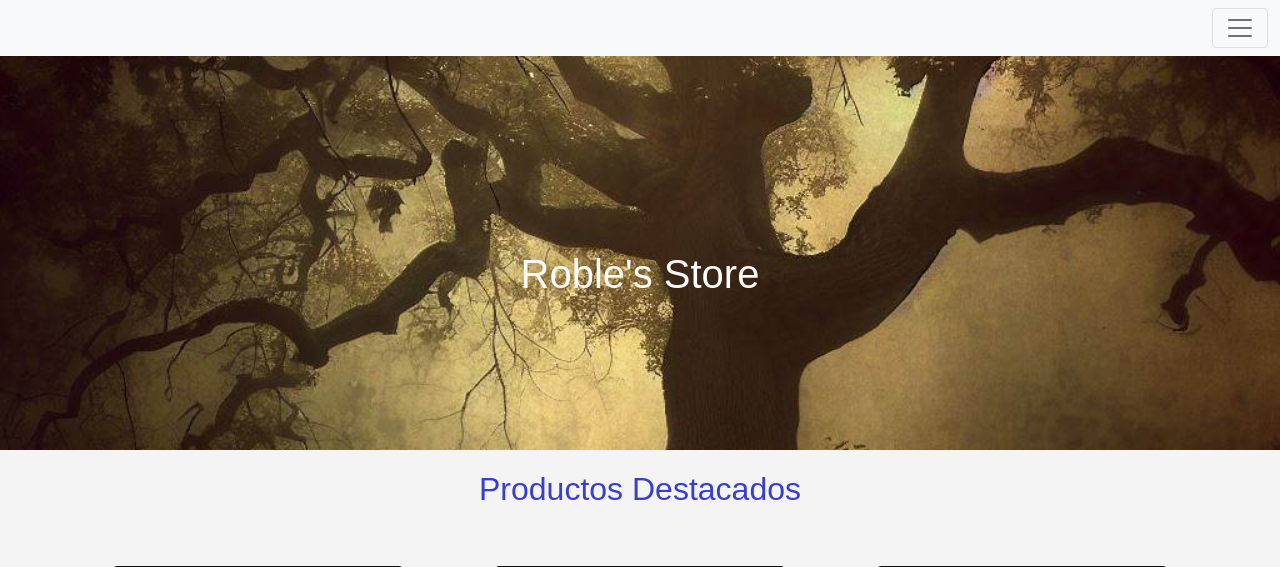
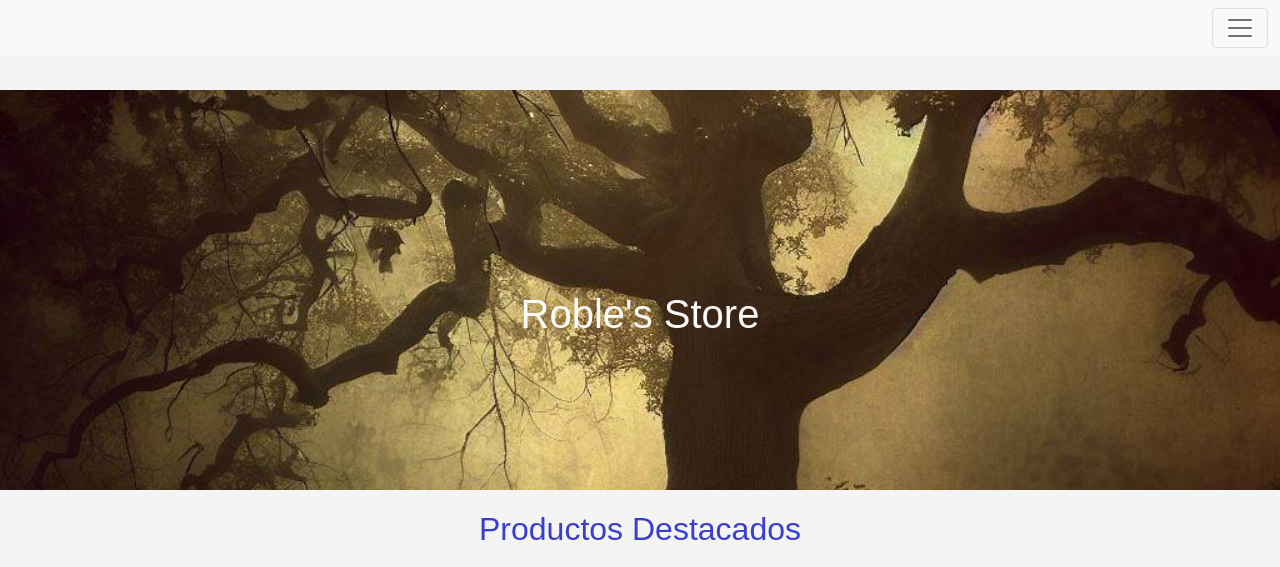
Before and after one commit to 11julio11/roble_store, a PHP site: page / in a window 1280 px wide. Shown: the top 567 px of the page. Run offline with PHP 8.4, Linux system fonts and the light colour scheme.

Commit message:
implementacion 16-09-23

```diff
--- a/css/index.css
+++ b/css/index.css
@@ -22,10 +22,10 @@ header{
   background-position: center center;
   background-size: cover;
   background-color: #2233b4;
-  height: 90px;
+  height: 100px;
   color: #fdfbfa;
   padding: 200px;
-  margin-top: 50px;
+  margin-top: 90px;
   text-align: center;
 }
 
```
